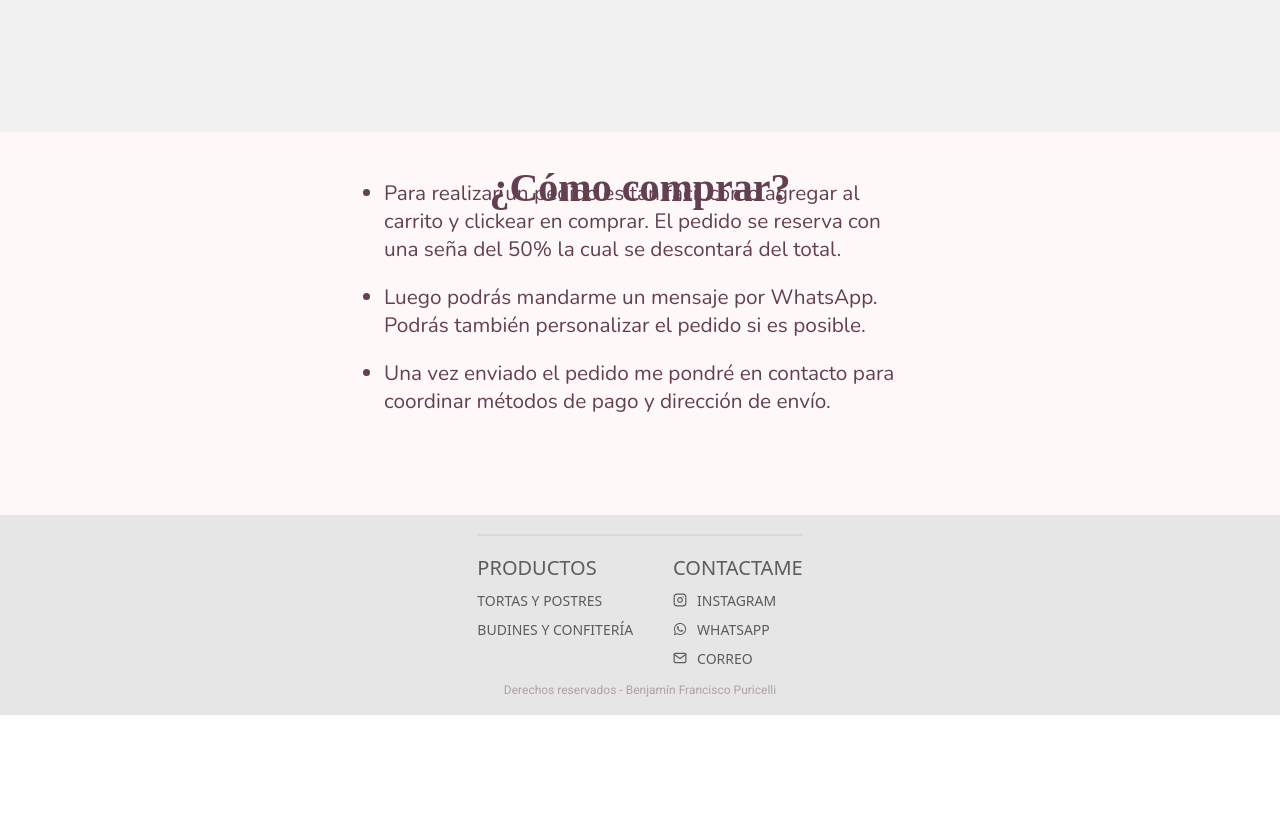
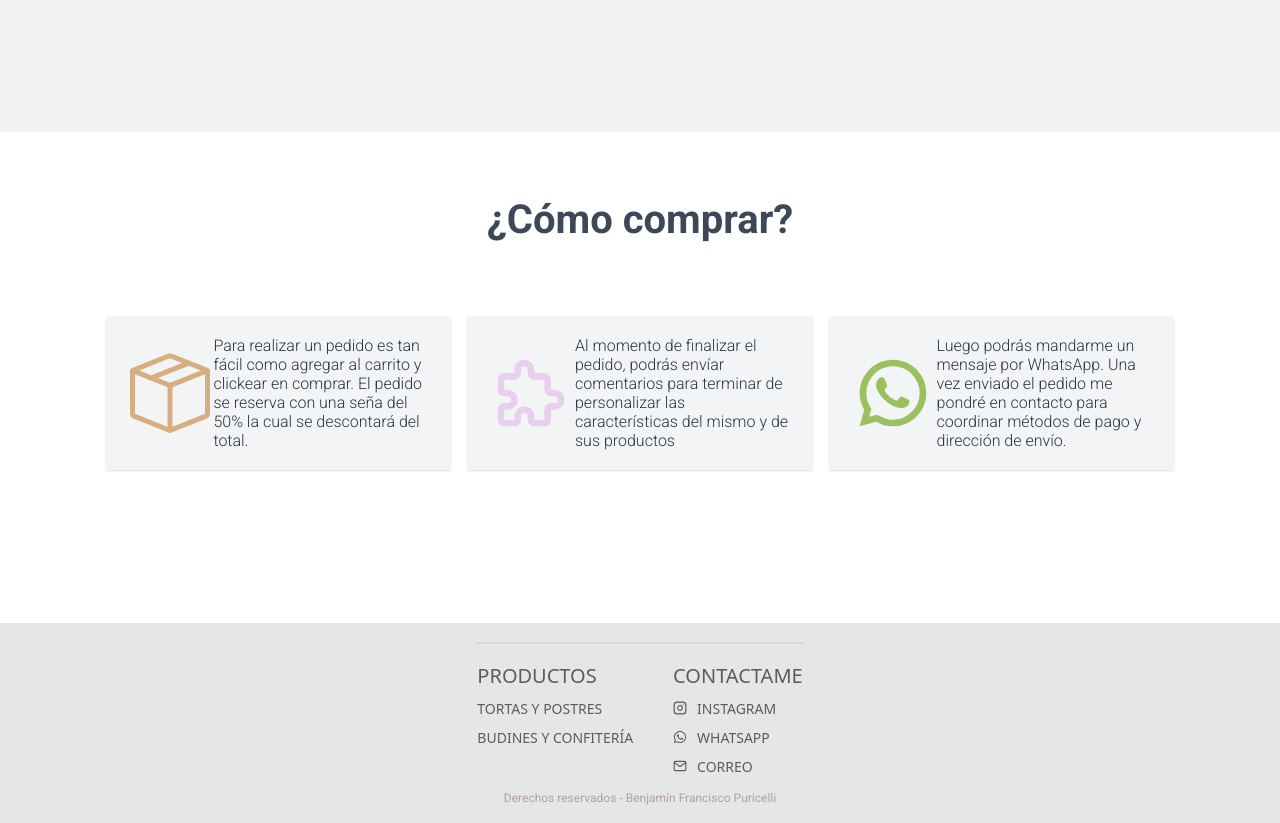
Before and after one commit to NimajF/haypostre, a Next.js app: page / in a window 1280 px wide. Shown: the part 1080-1903 px from the top of the page. Before the commit the page ends 1795 px from the top, so only its background shows below. Built offline with nearby package versions, Linux system fonts and the light colour scheme; no server answers.

Commit message:
Add how-to-buy info

```diff
--- /dev/null
+++ b/src/components/HowToBuy.js
@@ -0,0 +1,40 @@
+import { BsBoxSeam } from "react-icons/bs";
+import { RiWhatsappLine } from "react-icons/ri";
+import { TbPuzzle } from "react-icons/tb";
+import styles from "../styles/Home.module.css";
+
+export default function HowToBuy() {
+  return (
+    <div className={styles.howToBuyDiv}>
+      <h4>¿Cómo comprar?</h4>
+      <div className={styles.howToBuyInfo}>
+        <div className={styles.infoBox}>
+          {" "}
+          <BsBoxSeam />
+          <p>
+            Para realizar un pedido es tan fácil como agregar al carrito y
+            clickear en comprar. El pedido se reserva con una seña del 50% la
+            cual se descontará del total.
+          </p>
+        </div>
+        <div className={styles.infoBox}>
+          {" "}
+          <TbPuzzle />
+          <p>
+            Al momento de finalizar el pedido, podrás envíar comentarios para
+            terminar de personalizar las características del mismo y de sus
+            productos
+          </p>
+        </div>
+        <div className={styles.infoBox}>
+          <RiWhatsappLine />
+          <p>
+            Luego podrás mandarme un mensaje por WhatsApp. Una vez enviado el
+            pedido me pondré en contacto para coordinar métodos de pago y
+            dirección de envío.
+          </p>
+        </div>
+      </div>
+    </div>
+  );
+}
--- a/src/pages/index.js
+++ b/src/pages/index.js
@@ -4,6 +4,7 @@ import Image from "next/image";
 import Layout from "@/components/Layout";
 import ParallaxBg from "@/components/ParallaxBG";
 import ProductNav from "@/components/ProductNav";
+import HowToBuy from "@/components/HowToBuy";
 import { Inter } from "next/font/google";
 import styles from "@/styles/Home.module.css";
 
@@ -29,26 +30,7 @@ export default function Home() {
 
             <h2 style={{ textAlign: "center" }}></h2>
           </div>
-          <div className={styles.howToBuyDiv}>
-            <div className={styles.howToBuyInfo}>
-              <h4>¿Cómo comprar?</h4>
-              <ul>
-                <li>
-                  Para realizar un pedido es tan fácil como agregar al carrito y
-                  clickear en comprar. El pedido se reserva con una seña del 50%
-                  la cual se descontará del total.
-                </li>
-                <li>
-                  Luego podrás mandarme un mensaje por WhatsApp. Podrás también
-                  personalizar el pedido si es posible.
-                </li>
-                <li>
-                  Una vez enviado el pedido me pondré en contacto para coordinar
-                  métodos de pago y dirección de envío.
-                </li>
-              </ul>
-            </div>
-          </div>
+          <HowToBuy />
         </main>
       </Layout>
     </>
--- a/src/styles/Home.module.css
+++ b/src/styles/Home.module.css
@@ -245,7 +245,7 @@
 }
 
 .howToBuyDiv{
-  background-color: #fff8f8;
+  background-color: #ffffff;
   padding: 2rem 0 5rem 0;
   display: flex;
   flex-direction: column;
@@ -253,16 +253,54 @@
   align-items: center;
 }
 .howToBuyInfo{
+  width: 90%;
+  height: 300px;
   display: flex;
-  flex-direction: column;
   justify-content: center;
   align-items: center;
+  gap: 1rem;
 }
 .howToBuyDiv h4{
   font-size: 2.5rem;
-  color: #634051;
+  font-family: Roboto;
+  color: #3c4858;
+  margin-top: 2rem;
 }
-.howToBuyDiv ul{
+.howToBuyInfo .infoBox{
+  width: 30%;
+  min-height: 150px;
+  padding: 20px;
+  border-radius: 2px;
+  box-shadow: 0 1px 2px 0 rgba(0,0,0,.12);;
+}
+.infoBox{
+  background-color: #3c48580f;
+  font-family: Roboto;
+  font-weight: 300;
+  color: #2b343f;
+  display: flex;
+  flex-direction: row;
+  justify-content: space-evenly;
+  align-items: center;
+}
+.infoBox svg{
+  font-size: 5rem;
+  color: #525962;
+  font-weight: lighter;
+}
+.infoBox p{
+  width: 70%;
+}
+.infoBox:first-child svg{
+  color: #d7ae7f;
+}
+.infoBox:nth-child(2) svg{
+  color: rgb(231, 207, 238);
+}
+.infoBox:last-child svg{
+  color: #9bc060;
+}
+/* .howToBuyDiv ul{
   width: 40%;
   margin-top: -2rem;
   font-family: Nunito;
@@ -271,14 +309,32 @@
 }
 .howToBuyDiv ul li{
   margin-bottom: 20px;
-}
+} */
 
 @media (max-width: 992px) {
+  .titleDiv p{
+    margin-top: 3rem;
+  }
   .productNav a{
     width: 50%;
   }
   .productNavCard{
     height: 300px;
+  }
+  .howToBuyDiv{
+    height: 700px;
+  }
+  .howToBuyDiv h4{
+    margin-bottom: 7rem;
+    margin-top: -4rem;
+  }
+  .howToBuyInfo{
+    flex-direction: column;
+  }
+  .howToBuyInfo .infoBox{
+    width: 100%;
+    gap: 20px;
+    font-size: .9rem;
   }
 }
 
@@ -309,4 +365,7 @@
   .productNav a{
     width: 90%;
   }
+  .productNavCard{
+    height: 340px !important;
+  }
 }
```
